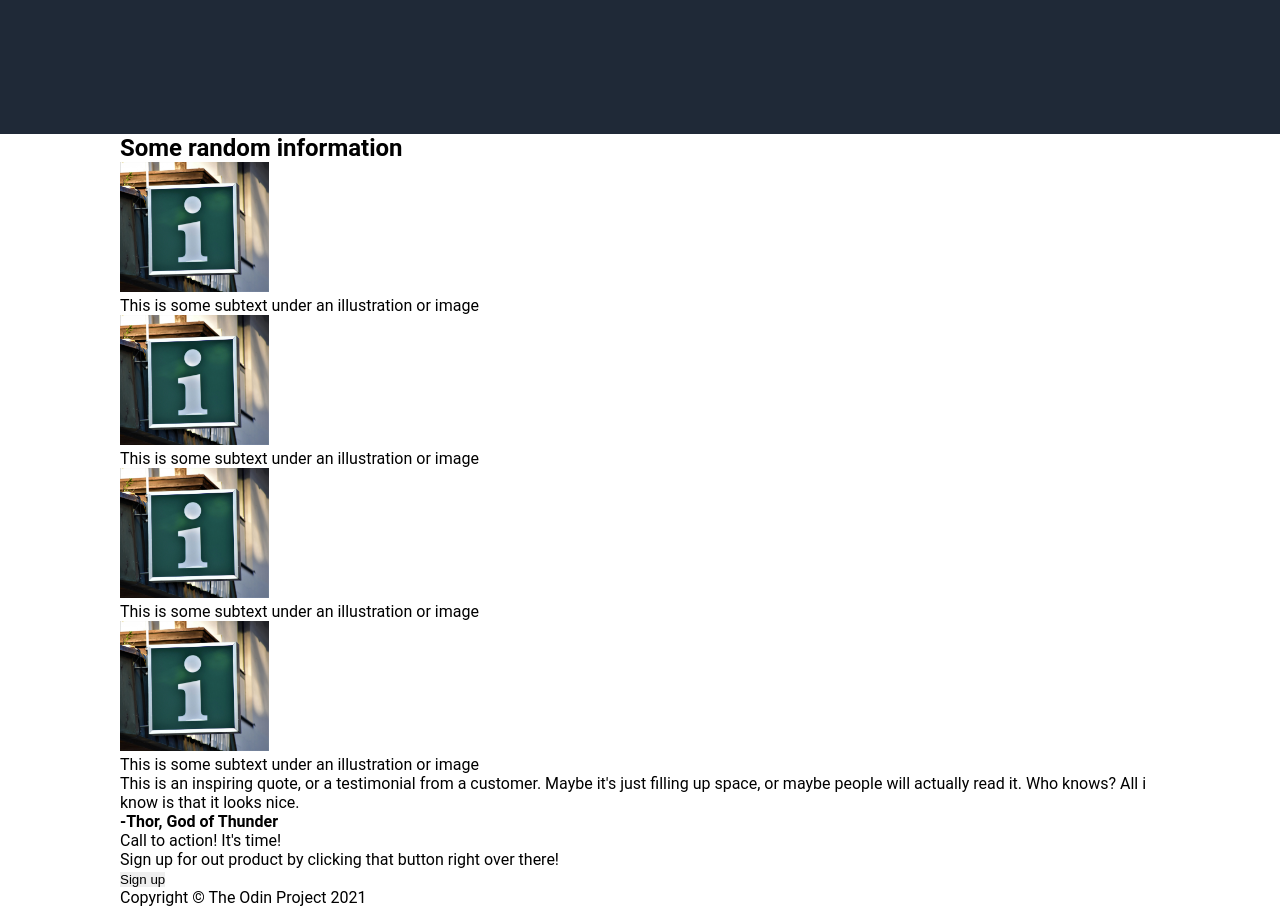
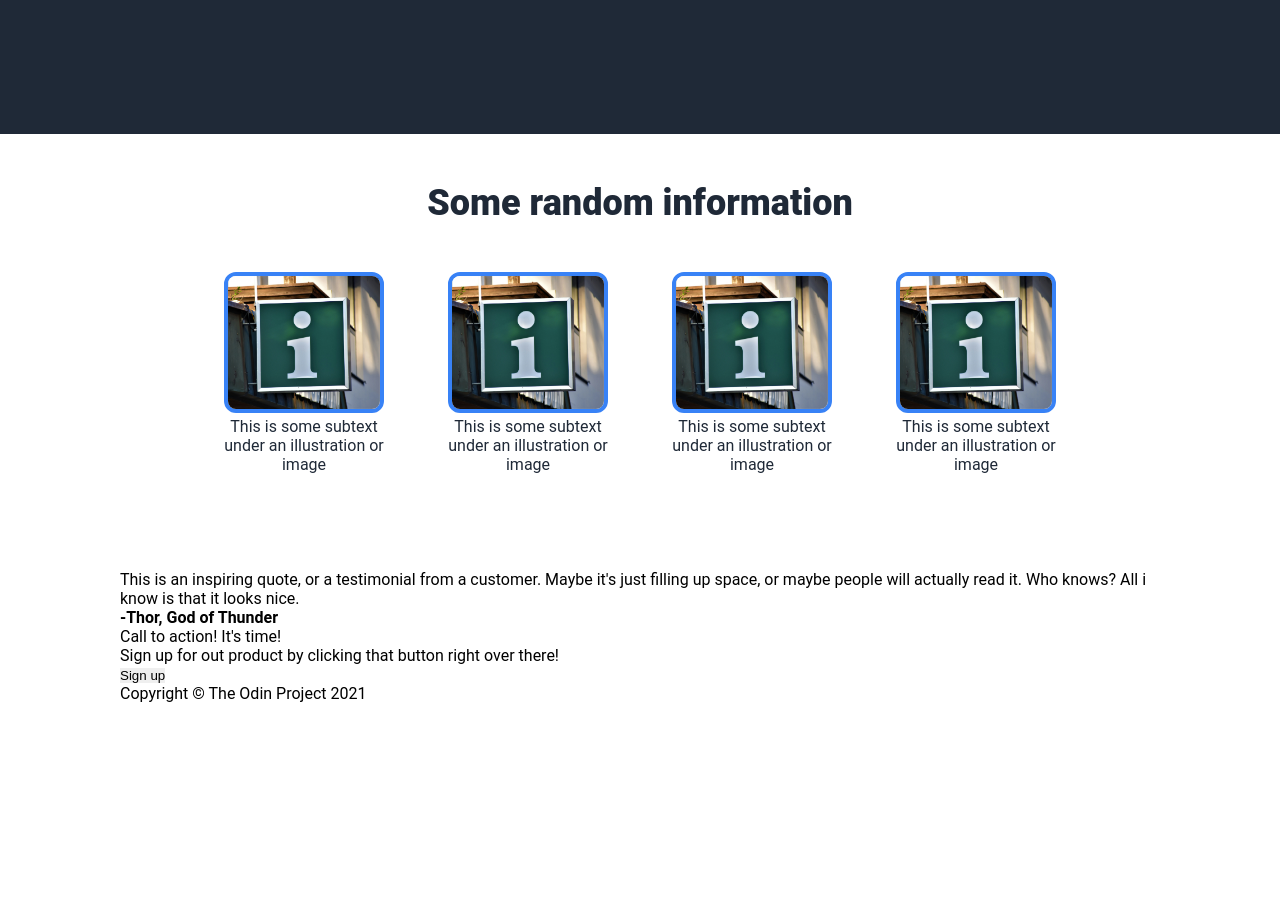
Before and after one commit to moktavizen/odin-landing-page, a plain HTML site: page index.html in a window 1280 px wide. Shown: the part 580-1487 px from the top of the page. After the commit the page ends 1283 px from the top, so only its background shows below. Drawn offline with Linux system fonts and the light colour scheme.

Commit message:
feat: add information section

```diff
--- a/css/style.css
+++ b/css/style.css
@@ -91,3 +91,32 @@ body {
 .hero-image {
   width: 470px;
 }
+
+.information {
+  background-color: white;
+  color: #1f2937;
+  text-align: center;
+}
+
+.information-header {
+  font-size: 36px;
+  font-weight: 900;
+  margin: 48px 0;
+}
+
+.informations-container {
+  display: flex;
+  justify-content: center;
+  gap: 64px;
+  margin-bottom: 96px;
+}
+
+.information-wrapper {
+  max-width: 160px;
+}
+
+.information-image {
+  border-radius: 12px;
+  border: #3882f6 4px solid;
+  max-width: 160px;
+}
--- a/index.html
+++ b/index.html
@@ -41,37 +41,41 @@
 
     <div class="information">
       <div class="section-container">
-        <h2>Some random information</h2>
+        <h2 class="information-header">Some random information</h2>
         <div class="informations-container">
           <div class="information-wrapper">
             <img
+              class="information-image"
               src="./images/waldemar-RGumRVmV0MY-unsplash.webp"
               alt="placeholder for an information image"
-              height="130"
+              width="160"
             />
             <div>This is some subtext under an illustration or image</div>
           </div>
           <div class="information-wrapper">
             <img
+              class="information-image"
               src="./images/waldemar-RGumRVmV0MY-unsplash.webp"
               alt="placeholder for an information image"
-              height="130"
+              width="160"
             />
             <div>This is some subtext under an illustration or image</div>
           </div>
           <div class="information-wrapper">
             <img
+              class="information-image"
               src="./images/waldemar-RGumRVmV0MY-unsplash.webp"
               alt="placeholder for an information image"
-              height="130"
+              width="160"
             />
             <div>This is some subtext under an illustration or image</div>
           </div>
           <div class="information-wrapper">
             <img
+              class="information-image"
               src="./images/waldemar-RGumRVmV0MY-unsplash.webp"
               alt="placeholder for an information image"
-              height="130"
+              width="160"
             />
             <div>This is some subtext under an illustration or image</div>
           </div>
```
